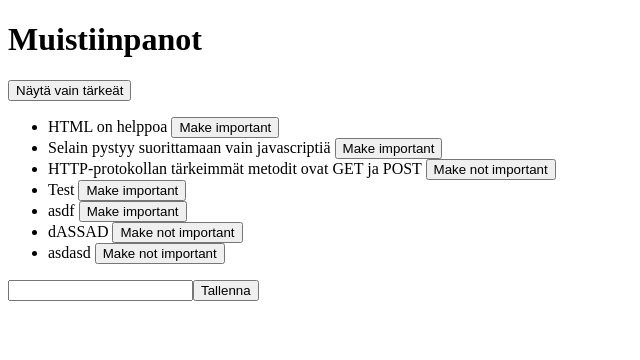
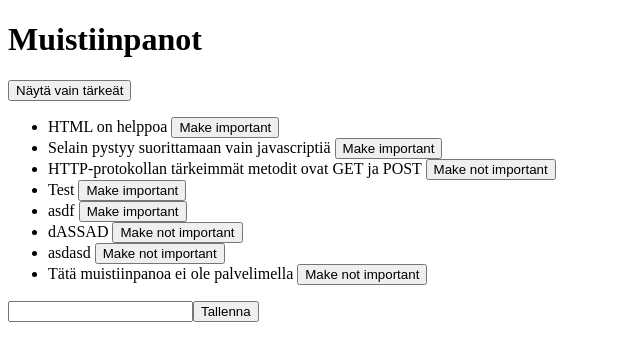
Before and after one commit to Eepa/full-stack-websovelluskehitys, a React (Create React App) app in the folder part2/material/part2/: page / in a window 1280 px wide. Shown: the top 360 px of the page, without its empty margins (0-640 px from the left). Built offline with nearby package versions, Linux system fonts and the light colour scheme; data requests are answered from the project's data file.

Commit message:
Notes to service

```diff
--- a/part2/material/part2/src/App.js
+++ b/part2/material/part2/src/App.js
@@ -1,6 +1,6 @@
 import React from 'react'
 import Note from './components/Note'
-import axios from 'axios'
+import noteService from './services/notes'
 
 class App extends React.Component {
     constructor(props) {
@@ -15,12 +15,12 @@ class App extends React.Component {
 
     componentWillMount() {
         console.log("Will mount");
-        axios
-            .get('http://localhost:3001/notes')
+        noteService
+            .getAll()
             .then(response => {
                 console.log("Promise fulfilled");
                 this.setState({
-                    notes: response.data
+                    notes: response
                 });
 
             });
@@ -28,15 +28,21 @@ class App extends React.Component {
 
     toggleImportanceOf = (id) => {
       return () => {
-          const url = `http://localhost:3001/notes/${id}`;
           const note = this.state.notes.find(n => n.id ===id);
           const changedNote = {...note, important: !note.important};
 
-          axios
-              .put(url, changedNote)
-              .then(response => {
+          noteService
+              .update(id, changedNote)
+              .then(changedNote => {
+                  const notes = this.state.notes.filter(n => n.id !== id);
                   this.setState({
-                      notes: this.state.notes.map(note => note.id !== id ? note : changedNote)
+                      notes: notes.concat(changedNote)
+                  })
+              })
+              .catch(error => {
+                  alert(`Muistiinpano '${note.content}' on jo valitettavasti poistettu palvelimelta`);
+                  this.setState({
+                      notes: this.state.notes.filter(n => n.id !== id)
                   })
               })
       }
@@ -50,10 +56,11 @@ class App extends React.Component {
             important: Math.random() > 0.5
         };
 
-        axios.post('http://localhost:3001/notes', newNote)
-            .then(response => {
+        noteService
+            .create(newNote)
+            .then(newNote => {
                 this.setState({
-                    notes: this.state.notes.concat(response.data),
+                    notes: this.state.notes.concat(newNote),
                     newNote: ''
                 })
             });
--- /dev/null
+++ b/part2/material/part2/src/services/notes.js
@@ -0,0 +1,29 @@
+import axios from 'axios'
+
+const baseUrl = 'http://localhost:3001/notes';
+
+const getAll = () => {
+    const request = axios.get(baseUrl);
+
+    const nonExisting = {
+        id: 1000,
+        content: "Tätä muistiinpanoa ei ole palvelimella",
+        date: '2017-12-10T17:30:31.098Z',
+        important: true
+    };
+
+    return request.then(response => response.data.concat(nonExisting));
+};
+
+const create = (newObject) => {
+    const request = axios.post(baseUrl, newObject);
+    return request.then(response => response.data);
+};
+
+
+const update = (id, newObject) => {
+    const request = axios.put(`${baseUrl}/${id}`, newObject);
+  return request.then(response => response.data);
+};
+
+export default {getAll, create, update};
```
